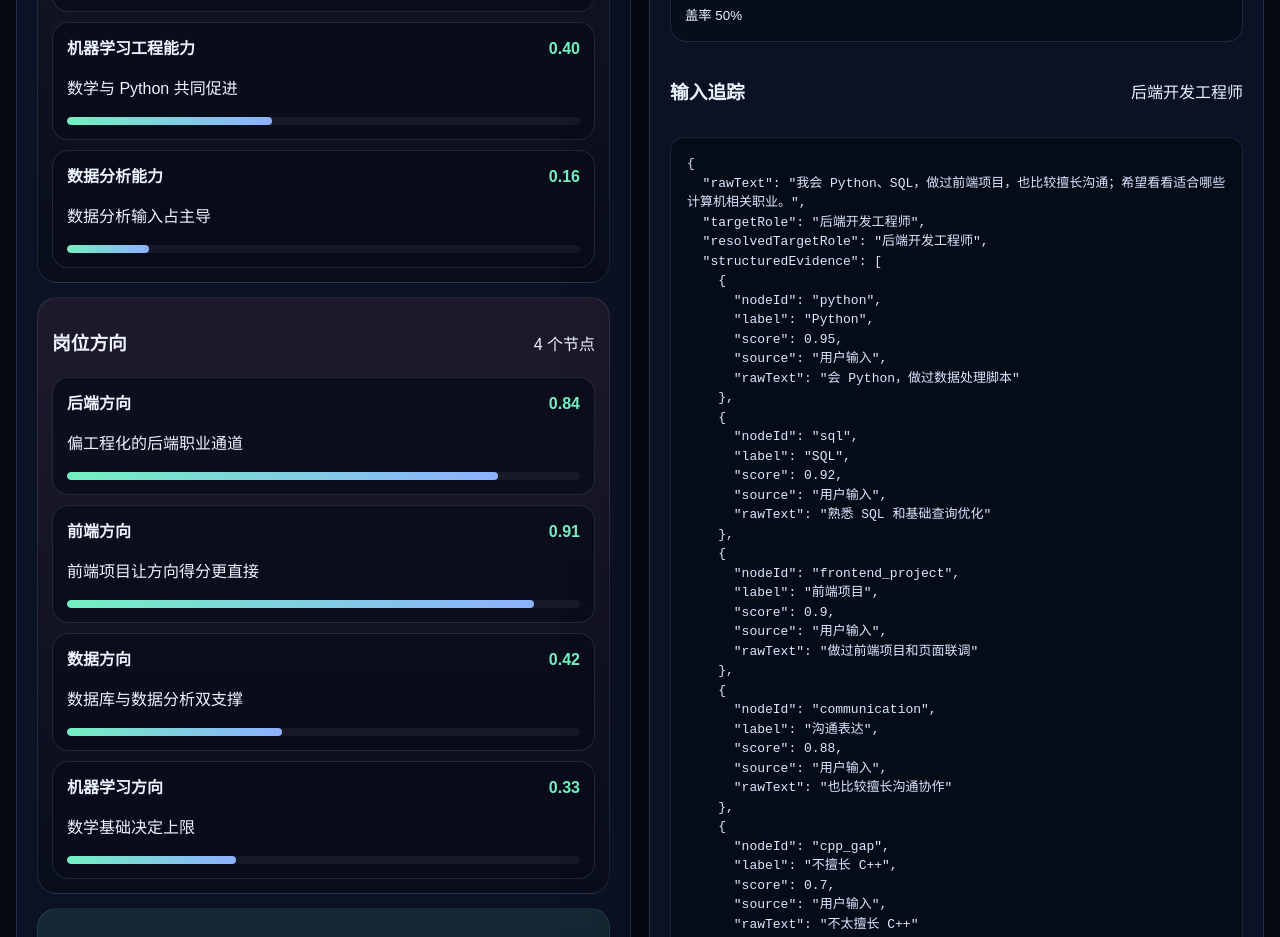
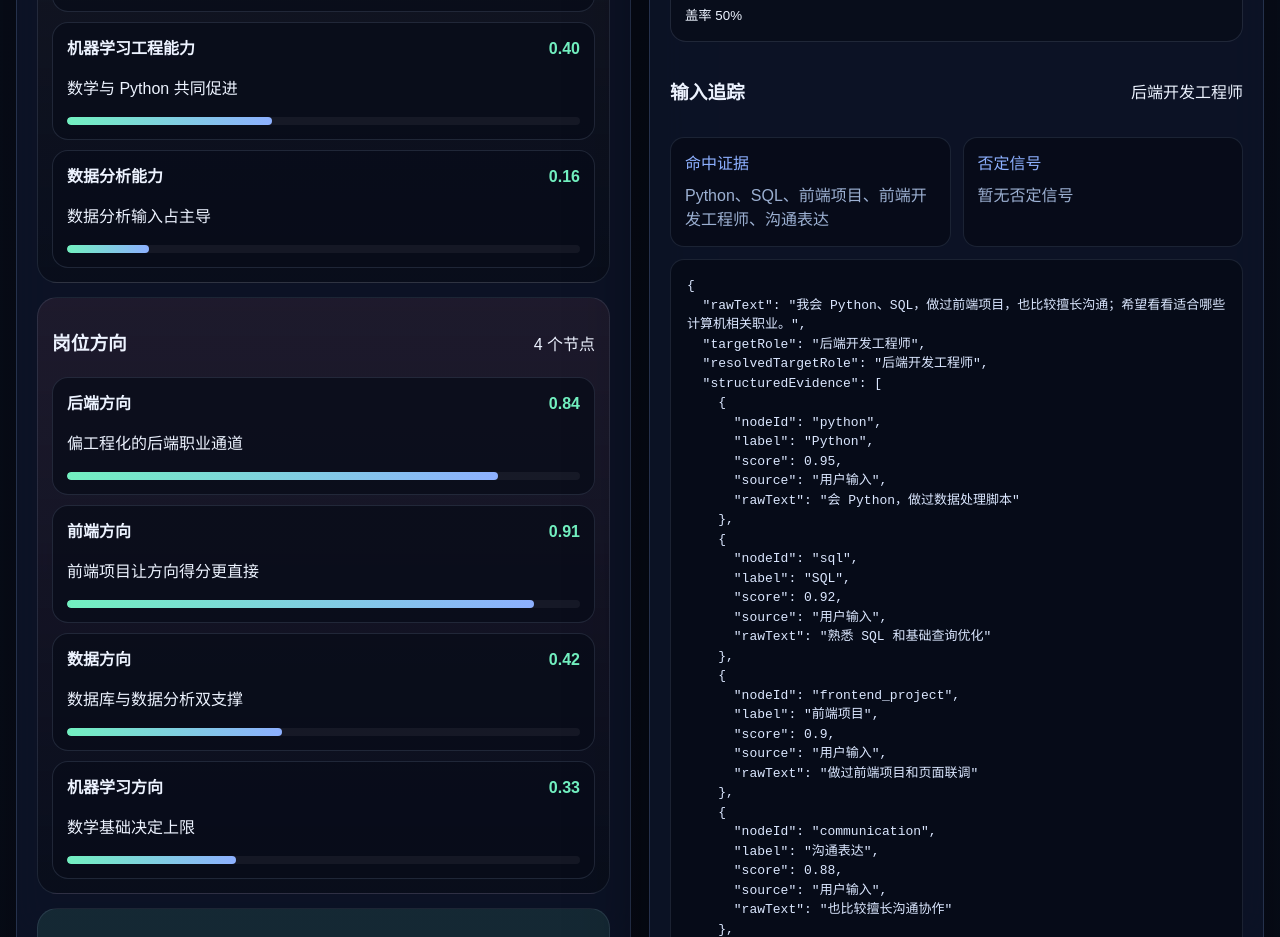
Before and after one commit to answerend42/CareerKEP, a React (Vite) app in the folder frontend/: page / in a window 1280 px wide. Shown: the part 3720-4657 px from the top of the page. Built offline with nearby package versions, Linux system fonts and the light colour scheme.

Commit message:
加了识别摘要

```diff
--- a/frontend/scripts/robustness-check.ts
+++ b/frontend/scripts/robustness-check.ts
@@ -25,6 +25,12 @@ assert(dataResponse.recommendations[0]?.label === '数据工程师', '数据场
 const mixedResponse = buildRecommendationResponse(stressPresets.find((item) => item.id === 'mixed')!.state);
 assert(mixedResponse.recommendations.length > 0, '中英混合输入至少应保留一条推荐');
 assert(mixedResponse.propagationSnapshot.layers.length === 5, '传播快照应该保持五层结构');
+
+const conflictResponse = buildRecommendationResponse(stressPresets.find((item) => item.id === 'conflict')!.state);
+assert(
+  conflictResponse.inputTrace.signalTrace.negatedSignals.includes('不擅长 C++'),
+  '冲突输入应该识别出不擅长 C++ 这个否定信号'
+);
 
 const sparseResponse = buildRecommendationResponse(stressPresets.find((item) => item.id === 'sparse')!.state);
 assert(sparseResponse.bridgeRecommendations.length > 0, '稀疏输入应该保留桥接建议');
--- a/frontend/src/app/demoData.ts
+++ b/frontend/src/app/demoData.ts
@@ -39,6 +39,12 @@ interface NodeDefinition {
   aliases: string[];
   scoreHint: number;
   polarity?: 'positive' | 'negative';
+}
+
+interface SignalTrace {
+  clauses: string[];
+  matchedSignals: string[];
+  negatedSignals: string[];
 }
 
 const clamp01 = (value: number): number => Math.max(0, Math.min(1, value));
@@ -100,6 +106,41 @@ const extractClauses = (text: string): string[] =>
     .split(/[\n\r。！？!?；;，,、|/\\]+/)
     .map((part) => part.trim())
     .filter(Boolean);
+
+const buildSignalTrace = (text: string): SignalTrace => {
+  const clauses = extractClauses(text);
+  const matchedSignals = new Set<string>();
+  const negatedSignals = new Set<string>();
+
+  for (const clause of clauses) {
+    const clauseToken = normalizeToken(clause);
+
+    for (const item of nodeCatalog) {
+      for (const alias of item.aliases) {
+        const aliasToken = normalizeToken(alias);
+        if (!aliasToken || !clauseToken.includes(aliasToken)) {
+          continue;
+        }
+
+        const aliasIndex = clauseToken.indexOf(aliasToken);
+        const prefix = clauseToken.slice(Math.max(0, aliasIndex - 8), aliasIndex);
+        const negated = NEGATION_WORDS.some((word) => prefix.includes(word));
+
+        if (negated || item.polarity === 'negative') {
+          negatedSignals.add(item.label);
+        } else {
+          matchedSignals.add(item.label);
+        }
+      }
+    }
+  }
+
+  return {
+    clauses,
+    matchedSignals: [...matchedSignals],
+    negatedSignals: [...negatedSignals]
+  };
+};
 
 const roleOptions: RoleOption[] = nodeCatalog
   .filter((item) => item.layer === 'role')
@@ -646,6 +687,7 @@ export const getRoleOptions = (): RoleOption[] => roleCatalog;
 
 export const buildRecommendationResponse = (state: DemoState): RecommendationResponse => {
   const evidenceMap = buildEvidenceMap(state.text, state.evidence);
+  const signalTrace = buildSignalTrace(state.text);
   const propagationSnapshot = buildPropagationSnapshot(evidenceMap, state.tuning);
   const scoredRoles = roleProfiles
     .map((profile) => scoreProfile(profile, evidenceMap, state.tuning))
@@ -667,7 +709,8 @@ export const buildRecommendationResponse = (state: DemoState): RecommendationRes
       structuredEvidence: state.evidence.map((item) => ({
         ...item,
         score: evidenceMap.get(item.nodeId) ?? item.score
-      }))
+      })),
+      signalTrace
     },
     recommendations,
     nearMissRoles,
--- a/frontend/src/app/panes/ResultPane.tsx
+++ b/frontend/src/app/panes/ResultPane.tsx
@@ -124,6 +124,16 @@ export function ResultPane({ response, activeStep, robustnessReport }: ResultPan
           <h3>输入追踪</h3>
           <span>{response.inputTrace.resolvedTargetRole}</span>
         </div>
+        <div className="trace-summary">
+          <div className="trace-box">
+            <span>命中证据</span>
+            <p>{response.inputTrace.signalTrace.matchedSignals.join('、') || '暂无明确命中'}</p>
+          </div>
+          <div className="trace-box">
+            <span>否定信号</span>
+            <p>{response.inputTrace.signalTrace.negatedSignals.join('、') || '暂无否定信号'}</p>
+          </div>
+        </div>
         <pre>{JSON.stringify(response.inputTrace, null, 2)}</pre>
       </section>
     </div>
--- a/frontend/src/app/styles/global.css
+++ b/frontend/src/app/styles/global.css
@@ -544,6 +544,30 @@ pre {
   overflow: auto;
 }
 
+.trace-summary {
+  display: grid;
+  grid-template-columns: repeat(2, minmax(0, 1fr));
+  gap: 12px;
+}
+
+.trace-box {
+  padding: 14px;
+  border-radius: 14px;
+  border: 1px solid rgba(156, 176, 210, 0.14);
+  background: rgba(6, 11, 23, 0.72);
+}
+
+.trace-box span {
+  display: block;
+  color: var(--accent-strong);
+  margin-bottom: 8px;
+}
+
+.trace-box p {
+  margin: 0;
+  color: var(--muted);
+}
+
 @keyframes reveal {
   from {
     opacity: 0;
@@ -573,6 +597,7 @@ pre {
   .evidence-grid,
   .field-grid,
   .micro-summary,
+  .trace-summary,
   .hero-metrics {
     grid-template-columns: 1fr;
   }
--- a/frontend/src/app/types.ts
+++ b/frontend/src/app/types.ts
@@ -58,6 +58,11 @@ export interface RecommendationResponse {
     targetRole: string;
     resolvedTargetRole: string;
     structuredEvidence: EvidenceItem[];
+    signalTrace: {
+      clauses: string[];
+      matchedSignals: string[];
+      negatedSignals: string[];
+    };
   };
   recommendations: RecommendationCard[];
   nearMissRoles: RecommendationCard[];
```
